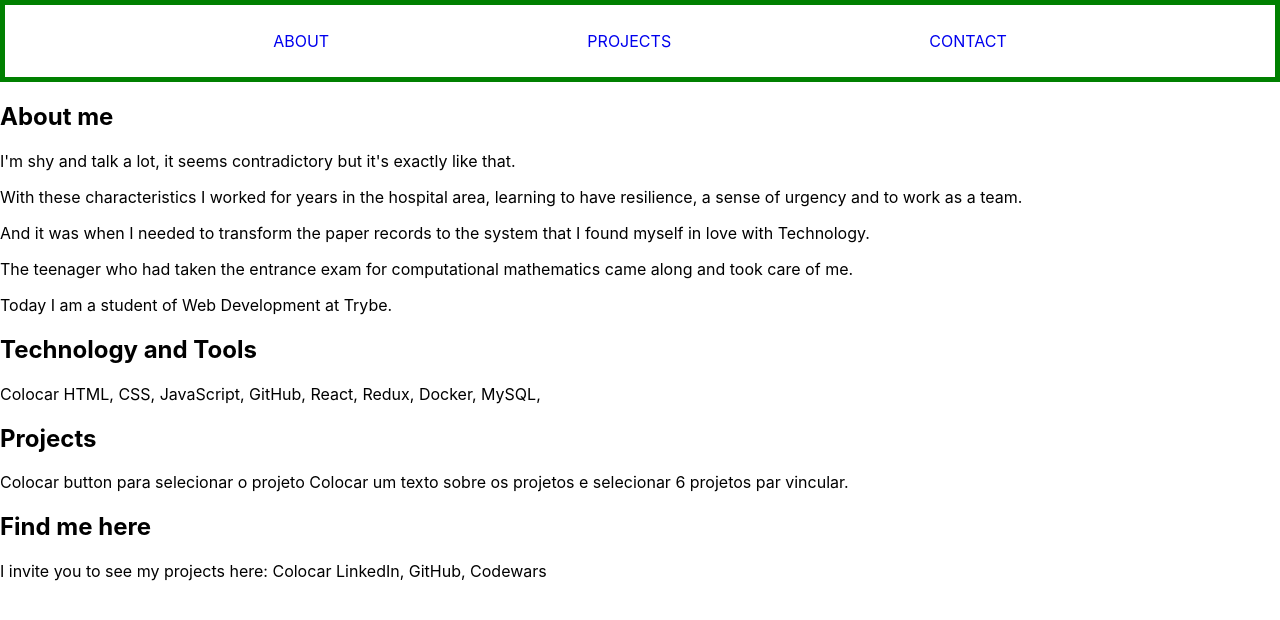
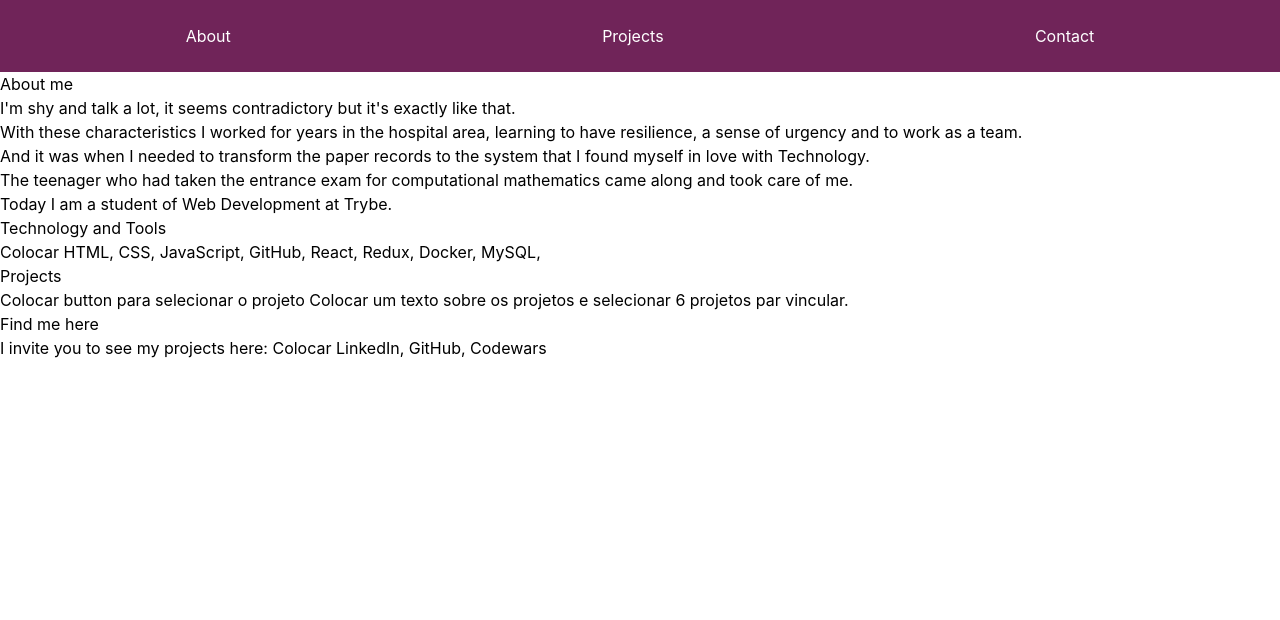
Before and after one commit to marianasaraiva/marianasaraiva.github.io, a React (Create React App) app: page / in a window 1280 px wide. Shown: the top 620 px of the page. Built offline with nearby package versions, Linux system fonts and the light colour scheme.

Commit message:
build: install tailwind and styled-component

```diff
--- a/package.json
+++ b/package.json
@@ -10,6 +10,9 @@
     "react-dom": "^17.0.2",
     "react-router-dom": "^5.3.0",
     "react-scripts": "5.0.0",
+    "styled-components": "^5.3.3",
+    "tailwind-styled-components": "^2.1.4",
+    "tailwindcss": "^1.9.6",
     "web-vitals": "^2.1.4"
   },
   "scripts": {
--- a/src/components/Header.js
+++ b/src/components/Header.js
@@ -1,10 +1,11 @@
 import React from 'react';
 import { Link } from 'react-router-dom';
-import './Header.css';
+// import './Header.css';
+import HeaderStyle from './styles.js';
 
 function Header() {
   return (
-    <div className='header-container'>
+    <HeaderStyle>
       <Link to={'/'}>
         <p>About</p>
       </Link>
@@ -14,7 +15,7 @@ function Header() {
       <Link to={'/contact'}>
         <p>Contact</p>
       </Link>
-    </div>
+    </HeaderStyle>
   );
 }
 
--- /dev/null
+++ b/src/components/styles.js
@@ -0,0 +1,14 @@
+import tw from "tailwind-styled-components";
+
+const HeaderStyle = tw.header`
+  flex
+  items-center
+  justify-around
+  flex-row
+  w-full
+  bg-pink-900
+  text-white
+  py-6
+`;
+
+export default HeaderStyle;
--- a/src/index.css
+++ b/src/index.css
@@ -1,3 +1,7 @@
+@import "tailwindcss/base";
+@import "tailwindcss/components";
+@import "tailwindcss/utilities";
+
 body {
   margin: 0;
   font-family: -apple-system, BlinkMacSystemFont, 'Segoe UI', 'Roboto', 'Oxygen',
--- /dev/null
+++ b/tailwind.config.js
@@ -0,0 +1,9 @@
+module.exports = {
+  content: [
+    "./src/**/*.{js,jsx,ts,tsx}",
+  ],
+  theme: {
+    extend: {},
+  },
+  plugins: [],
+}
```
Also changed, not shown: 1 other file (tests, documents, lock files or other folders).
